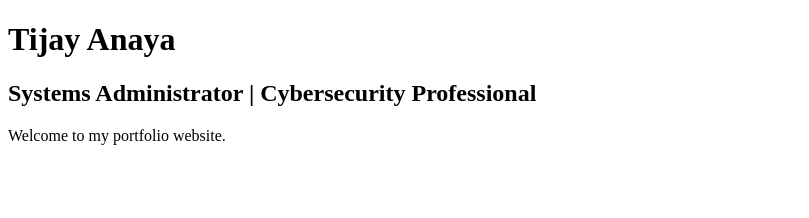
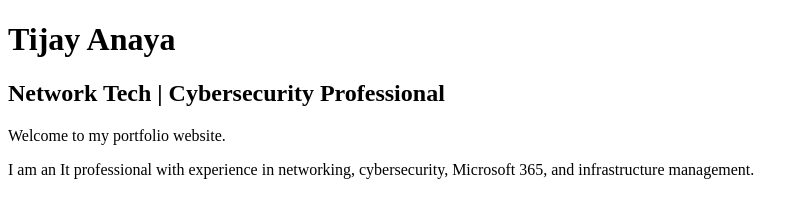
Before and after one commit to TijayAnaya/tijayanaya.github.io, a plain HTML site: page index.html in a window 1280 px wide. Shown: the whole page, without its empty margins (0-809 px from the left). Drawn offline with Linux system fonts and the light colour scheme.

Commit message:
Modify job title and add professional summary
Updated job title and added a brief professional summary.

```diff
--- a/index.html
+++ b/index.html
@@ -7,11 +7,11 @@
 
 <h1>Tijay Anaya</h1>
 
-<h2>Systems Administrator | Cybersecurity Professional</h2>
+<h2>Network Tech | Cybersecurity Professional</h2>
 
 <p>
 Welcome to my portfolio website.
 </p>
-
+I am an It professional with experience in networking, cybersecurity, Microsoft 365, and infrastructure management.
 </body>
 </html>
```
